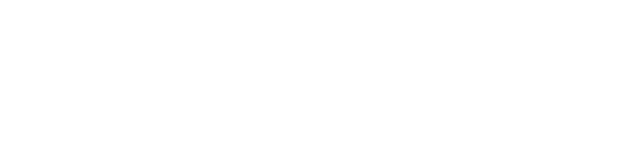
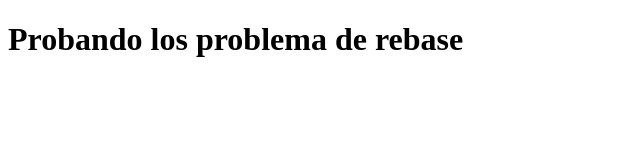
Before and after one commit to stiwar/PerilsOfRebasing, a plain HTML site: page index.html in a window 1280 px wide. Shown: the whole page, without its empty margins (0-640 px from the left). Drawn offline with Linux system fonts and the light colour scheme.

Commit message:
Add title to home page

```diff
--- a/index.html
+++ b/index.html
@@ -6,6 +6,6 @@
     <title>Document</title>
 </head>
 <body>
-
+    <h1>Probando los problema de rebase</h1>
 </body>
 </html>
```
